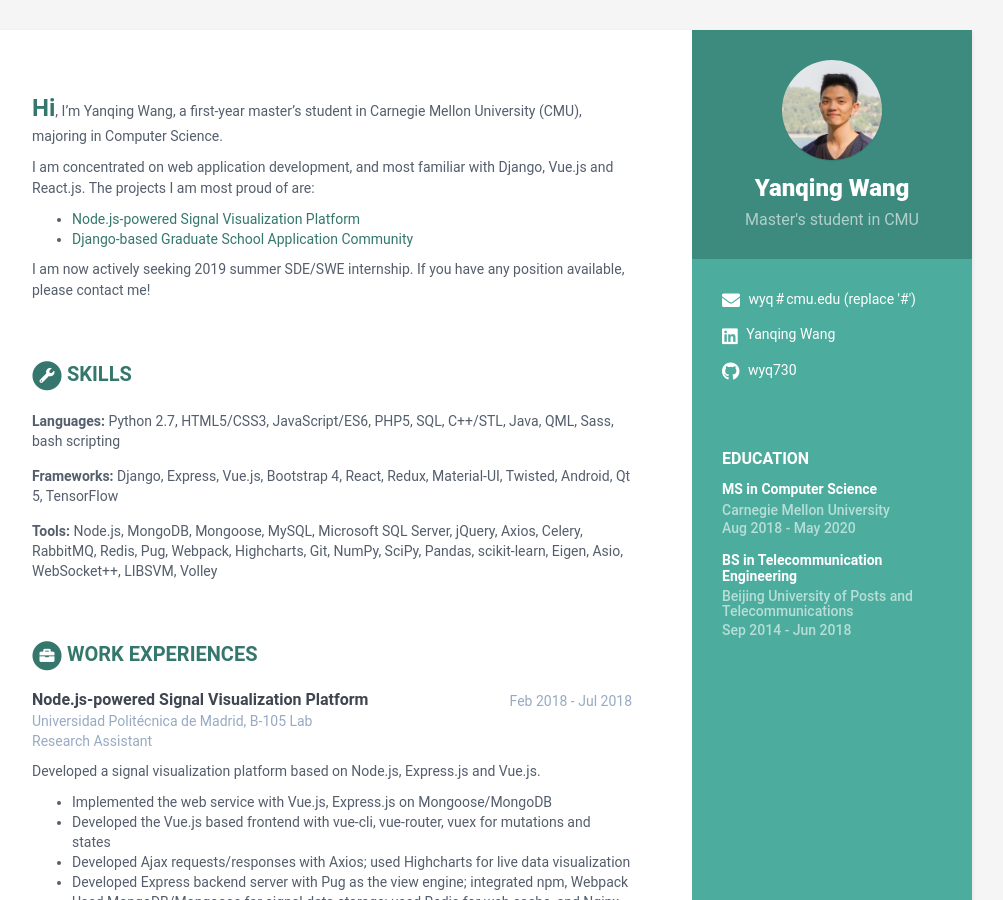
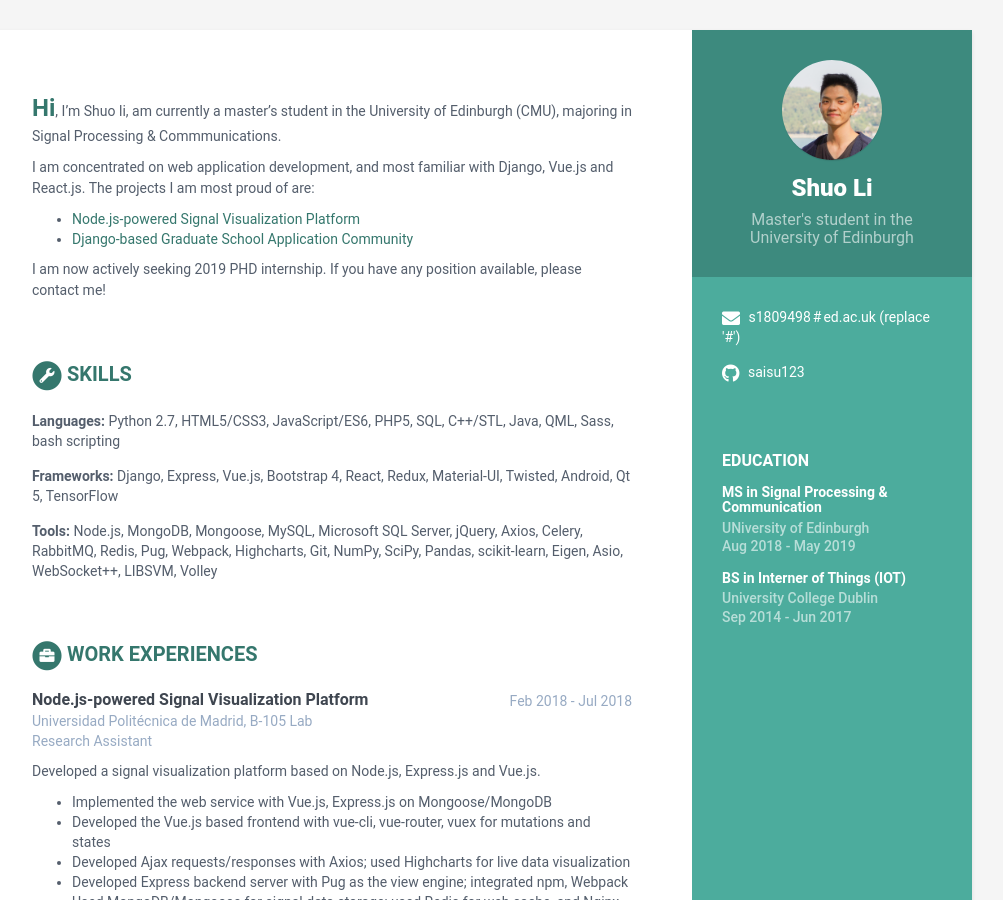
Before and after one commit to saisu123/saisu123.github.io, a Jekyll site: the page built from index.html, in a window 1280 px wide and 900 px high. Shown: the whole window, without its empty margins (168-1171 px from the left). Built offline with Jekyll 4.4.1, drawn with Linux system fonts in a browser that asks for light colours.

Commit message:
Update data.yml

```diff
--- a/_data/data.yml
+++ b/_data/data.yml
@@ -7,18 +7,17 @@ sidebar:
     education: True # set to False if you want education in main section instead of in sidebar
 
     # Profile information
-    name: Yanqing Wang
-    tagline: Master's student in CMU
+    name: Shuo Li
+    tagline: Master's student in the University of Edinburgh
     avatar: profile.png  #place a 100x100 picture inside /assets/images/ folder and provide the name of the file below
 
     # Sidebar links
-    email-username: wyq
-    email-postfix: cmu.edu
+    email-username: s1809498
+    email-postfix: ed.ac.uk
     phone:
     website: #do not add http://
-    linkedin: yanqing-wang
-    linkedin-name: Yanqing Wang
-    github: wyq730
+
+    github: saisu123
     gitlab:
     bitbucket:
     twitter:
@@ -29,8 +28,8 @@ sidebar:
 career-profile:
     title:
     summary: |
-      <span id="hi">Hi</span>, I'm Yanqing Wang, a first-year master's student in Carnegie Mellon University
-      (CMU), majoring in Computer Science.
+      <span id="hi">Hi</span>, I'm Shuo li, am  currently a master's student in the University of Edinburgh
+      (CMU), majoring in Signal Processing & Commmunications.
 
       I am concentrated on web application development, and most familiar with Django, Vue.js and React.js.
       The projects I am most proud of are:
@@ -38,18 +37,18 @@ career-profile:
       - <span class="span-as-link" id="node-project-link">Node.js-powered Signal Visualization Platform</span>
       - <span class="span-as-link" id="bupt-efly-link">Django-based Graduate School Application Community</span>
 
-      I am now actively seeking 2019 summer SDE/SWE internship. If you have any position available, please
+      I am now actively seeking 2019 PHD internship. If you have any position available, please
       contact me!
 
 education:
-    - degree: MS in Computer Science
-      university: Carnegie Mellon University
-      time: Aug 2018 - May 2020
+    - degree: MS in Signal Processing & Communication
+      university: UNiversity of Edinburgh
+      time: Aug 2018 - May 2019
       details:
 
-    - degree: BS in Telecommunication Engineering
-      university: Beijing University of Posts and Telecommunications
-      time: Sep 2014 - Jun 2018
+    - degree: BS in Interner of Things (IOT)
+      university: University College Dublin
+      time: Sep 2014 - Jun 2017
       details: |
         Describe your study here lorem ipsum dolor sit amet, consectetuer
         adipiscing elit. Aenean commodo ligula eget dolor. Aenean massa. Cum
```
